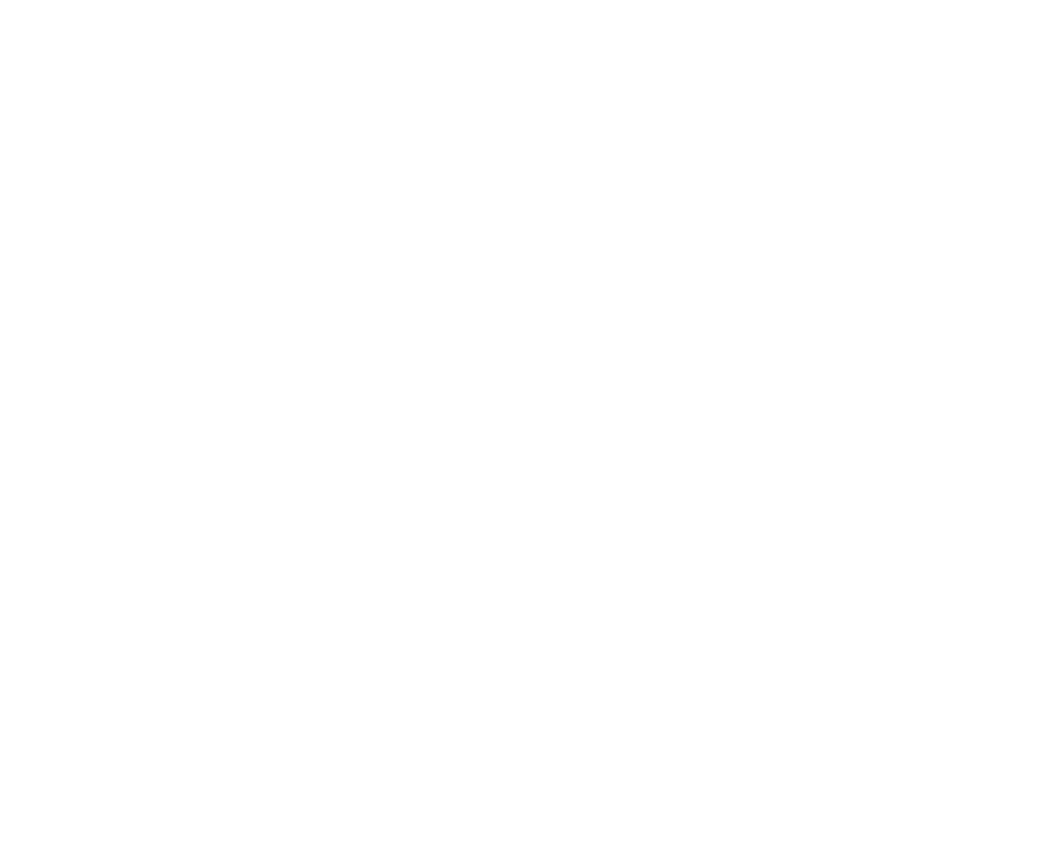
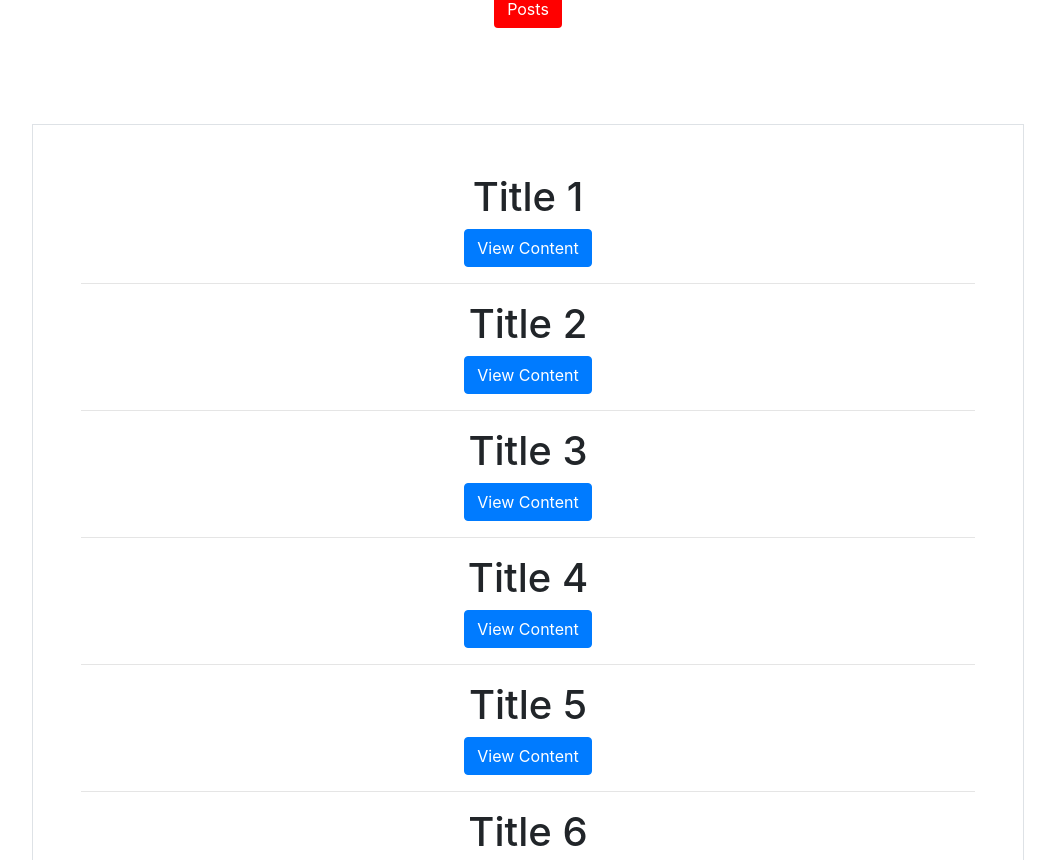
Before and after one commit to ChanderParkash179/AngularJourney, an Angular app: page /posts in a window 1280 px wide. Shown: the part 240-1100 px from the top of the page, without its empty margins (112-1167 px from the left). Before the commit the page ends 800 px from the top, so only its background shows below. Built offline with nearby package versions, Linux system fonts and the light colour scheme.

Commit message:
routing with parameters

```diff
--- a/src/app/app-routing.module.ts
+++ b/src/app/app-routing.module.ts
@@ -2,9 +2,11 @@ import { NgModule } from '@angular/core';
 import { RouterModule, Routes } from '@angular/router';
 import { PostListComponent } from './components/sections/routing-navigation/post-list/post-list.component';
 import { HomeComponent } from './components/sections/routing-navigation/home/home.component';
+import { PostComponent } from './components/sections/routing-navigation/post/post.component';
 
 const routes: Routes = [
   { path: 'posts', component: PostListComponent },
+  { path: 'post/:id', component: PostComponent },
   { path: '', component: HomeComponent },
 
 ];
--- a/src/app/app.component.html
+++ b/src/app/app.component.html
@@ -11,8 +11,8 @@
 <!-- <app-template-driven-forms></app-template-driven-forms> -->
 <!-- <app-reactive-forms></app-reactive-forms> -->
 <!-- <app-custom-validation></app-custom-validation> -->
-<!-- <app-post-list></app-post-list> -->
-<app-home></app-home>
+<app-post-list></app-post-list>
+<!-- <app-home></app-home> -->
 
 <!-- NOTES -->
 <!-- <app-notes></app-notes> -->
--- a/src/app/app.module.ts
+++ b/src/app/app.module.ts
@@ -18,6 +18,7 @@ import { ReactiveFormsComponent } from './components/sections/reactive-forms/rea
 import { CustomValidationComponent } from './components/sections/custom-validation/custom-validation.component';
 import { PostListComponent } from './components/sections/routing-navigation/post-list/post-list.component';
 import { HomeComponent } from './components/sections/routing-navigation/home/home.component';
+import { PostComponent } from './components/sections/routing-navigation/post/post.component';
 @NgModule({
   declarations: [
     AppComponent,
@@ -33,7 +34,8 @@ import { HomeComponent } from './components/sections/routing-navigation/home/hom
     ReactiveFormsComponent,
     CustomValidationComponent,
     PostListComponent,
-    HomeComponent
+    HomeComponent,
+    PostComponent
   ],
   imports: [
     BrowserModule,
--- a/src/app/components/sections/routing-navigation/home/home.component.html
+++ b/src/app/components/sections/routing-navigation/home/home.component.html
@@ -1,4 +1,5 @@
-<div class="text-center my-5 mx-5 py-5 px-5">
+<!-- OLD CONTENT -->
+<!-- <div class="text-center my-5 mx-5 py-5 px-5">
 
   <div class="form-group">
     <button class="btn" routerLink="/posts" routerLinkActive="active">Posts</button>
@@ -7,4 +8,4 @@
   <div class="form-group">
     <button class="btn" routerLink="/" routerLinkActive="active">Home</button>
   </div>
-</div>
+</div> -->
--- a/src/app/components/sections/routing-navigation/post-list/post-list.component.html
+++ b/src/app/components/sections/routing-navigation/post-list/post-list.component.html
@@ -1,6 +1,14 @@
+<!-- OLD EXAMPLE -->
 <div class="text-center my-5 mx-5 py-5 px-5">
-  <div class="form-group">
-    <button class="btn" routerLink="/" routerLinkActive="active">Home</button>
-    <router-outlet></router-outlet>
+  <button class="btn" routerLink="/posts" routerLinkActive="active">Posts</button>
+  <router-outlet></router-outlet>
+</div>
+<!-- from Here is the current code -->
+
+<div class="border px-5 py-5 mx-5 my-5">
+  <div *ngFor="let post of posts; let index = index">
+    <h1>{{ post.title }}</h1>
+    <button class="btn btn-primary" [routerLink]="['/post', index+1]">View Content</button>
+    <hr>
   </div>
 </div>
--- a/src/app/components/sections/routing-navigation/post-list/post-list.component.ts
+++ b/src/app/components/sections/routing-navigation/post-list/post-list.component.ts
@@ -7,4 +7,29 @@ import { Component } from '@angular/core';
 })
 export class PostListComponent {
 
+  posts: Array<any> = [{
+    id: 1,
+    title: 'Title 1',
+    desc: 'Lorem ipsum dolor sit amet consectetur adipisicing elit.'
+  }, {
+    id: 2,
+    title: 'Title 2',
+    desc: 'Lorem ipsum dolor sit amet consectetur adipisicing elit.'
+  }, {
+    id: 3,
+    title: 'Title 3',
+    desc: 'Lorem ipsum dolor sit amet consectetur adipisicing elit.'
+  }, {
+    id: 4,
+    title: 'Title 4',
+    desc: 'Lorem ipsum dolor sit amet consectetur adipisicing elit.'
+  }, {
+    id: 5,
+    title: 'Title 5',
+    desc: 'Lorem ipsum dolor sit amet consectetur adipisicing elit.'
+  }, {
+    id: 6,
+    title: 'Title 6',
+    desc: 'Lorem ipsum dolor sit amet consectetur adipisicing elit.'
+  },];
 }
--- /dev/null
+++ b/src/app/components/sections/routing-navigation/post/post.component.html
@@ -0,0 +1,3 @@
+<div class="border px-5 py-5 mx-5 my-5">
+  <h1>post works!</h1>
+</div>
```
Also changed, not shown: src/app/components/sections/routing-navigation/post/post.component.ts (added, +10 -0 lines), src/app/components/sections/routing-navigation/post/post.component.css (added).
